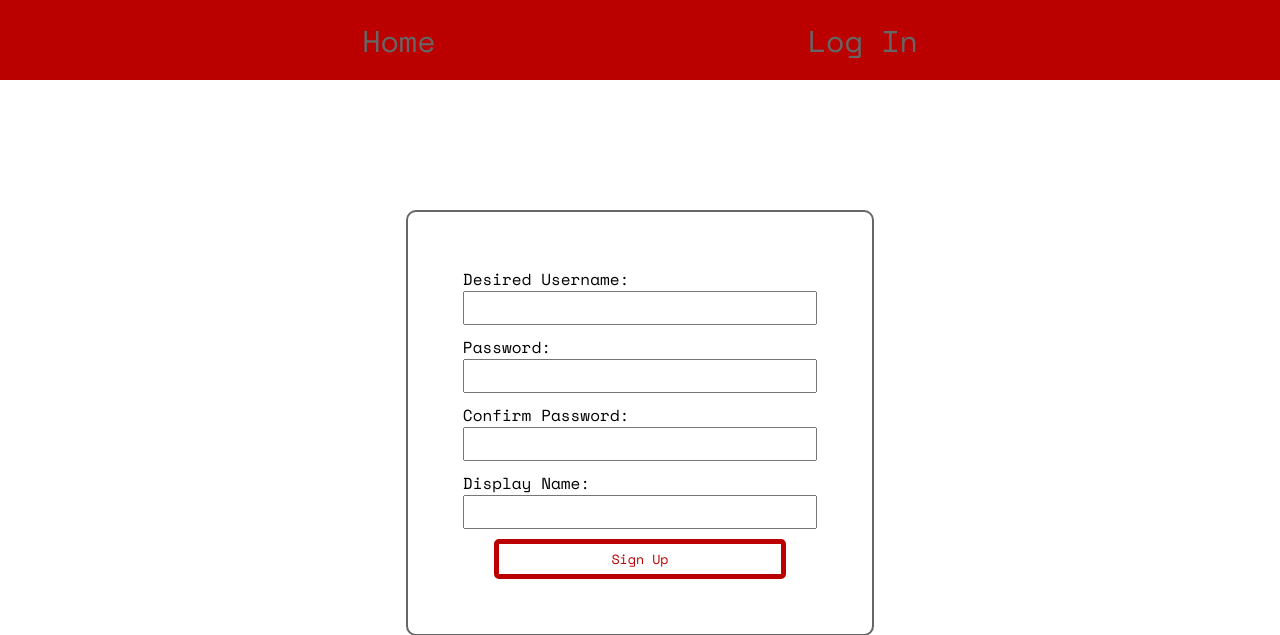
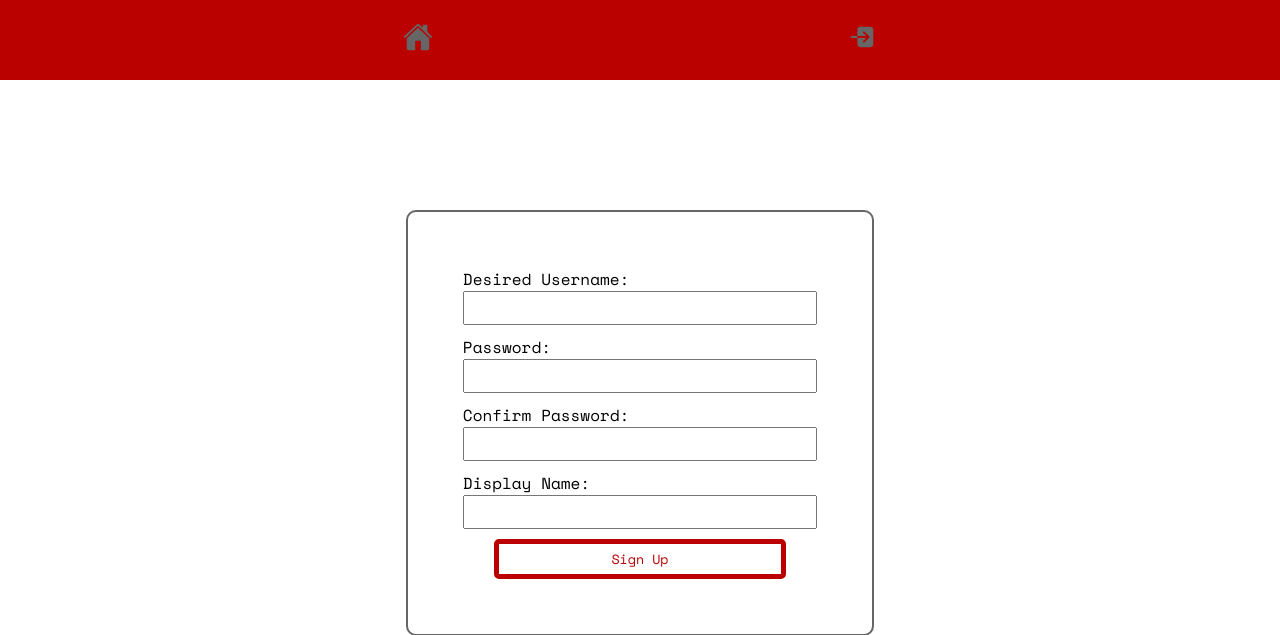
Before and after one commit to forty9unbeaten/djangoTweets, a Django app: page /register/ in a window 1280 px wide. Shown: the top 635 px of the page. Run offline with Django 3.2, Linux system fonts and the light colour scheme; some libraries are stand-ins or nearby versions.

Commit message:
Add icons to navbar on registration page

```diff
--- a/templates/twitteruser/register.html
+++ b/templates/twitteruser/register.html
@@ -10,12 +10,16 @@
 {% endblock page_title %}
 
 {% block navBar %}
-    <a href={% url 'homepage' %}>
-        <div class='navBar__button'>Home</div>
-    </a>
-    <a href={% url 'login' %}>
-        <div class='navBar__button'>Log In</div>
-    </a>
+    <div class='navBar__button'>
+        <a href={% url 'homepage' %}>
+            <ion-icon name="home"></ion-icon>
+        </a>
+    </div>
+    <div class='navBar__button'>
+        <a href={% url 'login' %}>
+           <ion-icon name="log-in"></ion-icon>
+        </a>
+    </div>
 {% endblock navBar %}
 
 {% block content %}
```
